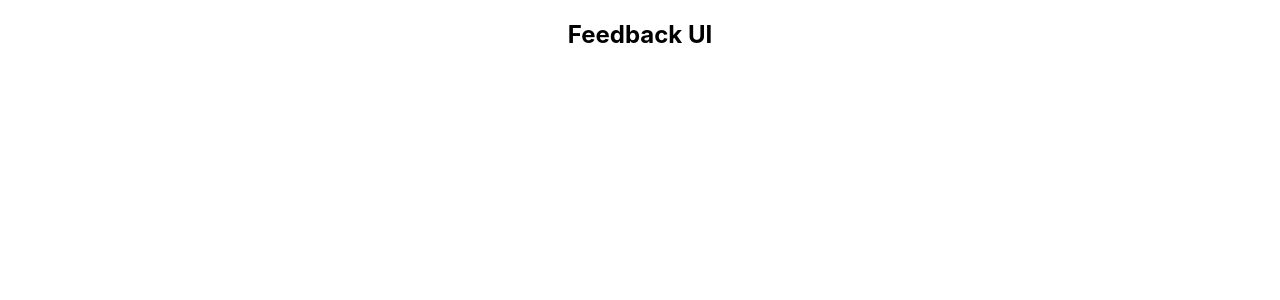
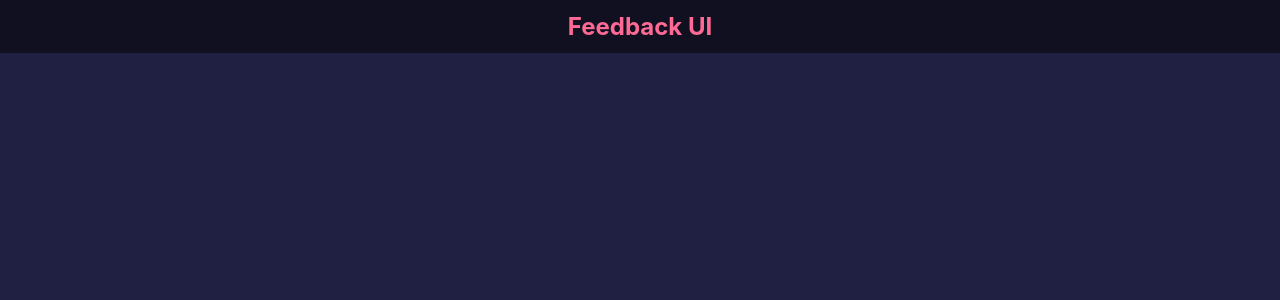
Before and after one commit to Ayaz-Rzayev/feedback-app, a React (Create React App) app: page / in a window 1280 px wide. Shown: the top 300 px of the page. Built offline with nearby package versions, Linux system fonts and the light colour scheme.

Commit message:
Header styling added

```diff
--- a/src/components/Header.js
+++ b/src/components/Header.js
@@ -4,10 +4,8 @@ import PropTypes from "prop-types"
 
 const Header = (props) => {
   return (
-    <header>
-      <div className={styles.container}>
+    <header className={[styles.header, styles.container].join(' ')}>
         <h2>{props.text}</h2>
-      </div>
     </header>
   )
 }
--- a/src/components/Header.module.css
+++ b/src/components/Header.module.css
@@ -2,3 +2,12 @@
   display: flex;
   justify-content: center;
 }
+
+.header{
+  background-color: #00000080;
+}
+
+.header h2{
+  color:#ff6a95;
+  padding: 12px 0;
+}
--- a/src/index.css
+++ b/src/index.css
@@ -1,10 +1,19 @@
+*{
+  box-sizing: border-box;
+  margin: 0;
+  padding: 0;
+}
+
+
 body {
-  margin: 0;
   font-family: -apple-system, BlinkMacSystemFont, 'Segoe UI', 'Roboto', 'Oxygen',
     'Ubuntu', 'Cantarell', 'Fira Sans', 'Droid Sans', 'Helvetica Neue',
     sans-serif;
   -webkit-font-smoothing: antialiased;
   -moz-osx-font-smoothing: grayscale;
+  background-color: #202142;
+  color: #fff;
+  line-height: 1,6;
 }
 
 code {
```
